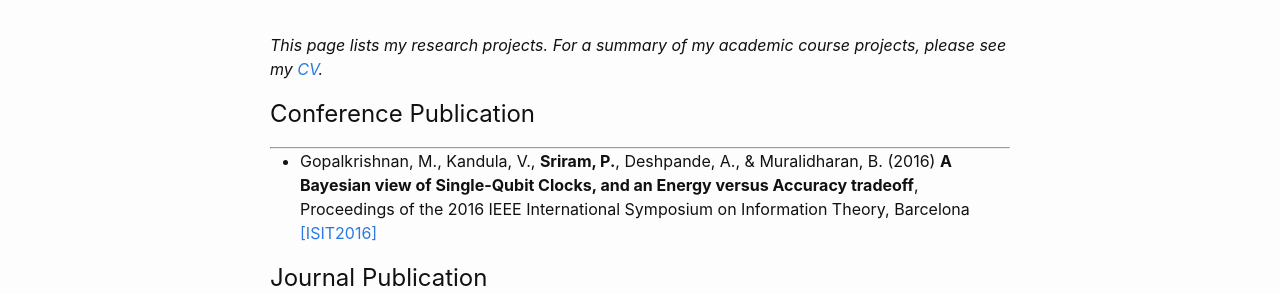
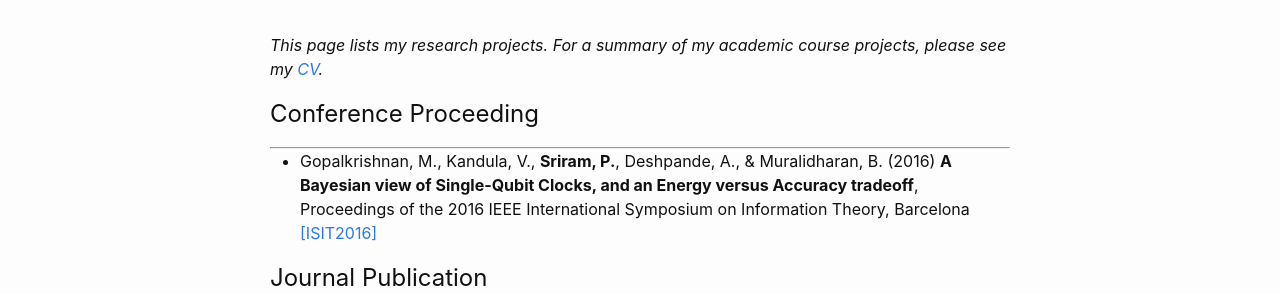
Before and after one commit to praveen5/praveen5.github.io, a Jekyll site: the page built from research.md, in a window 1280 px wide. Shown: the part 131-425 px from the top of the page. Built offline with Jekyll 4.4.1, drawn with Linux system fonts in a browser that asks for light colours.

Commit message:
Update research.md

```diff
--- a/research.md
+++ b/research.md
@@ -5,7 +5,7 @@ permalink: /research/
 ---
 _This page lists my research projects. For a summary of my academic course projects, please see my [CV](http://home.iitb.ac.in/~praveen5/cv.pdf)._
 
-# Conference Publication
+# Conference Proceeding
 ---
 * Gopalkrishnan, M., Kandula, V., **Sriram, P.**, Deshpande, A., & Muralidharan, B. (2016) **A Bayesian view of Single-Qubit Clocks, and an Energy versus Accuracy tradeoff**, Proceedings of the 2016 IEEE International Symposium on Information Theory, Barcelona
 [[ISIT2016]](https://ieeexplore.ieee.org/document/7541697/)
```
